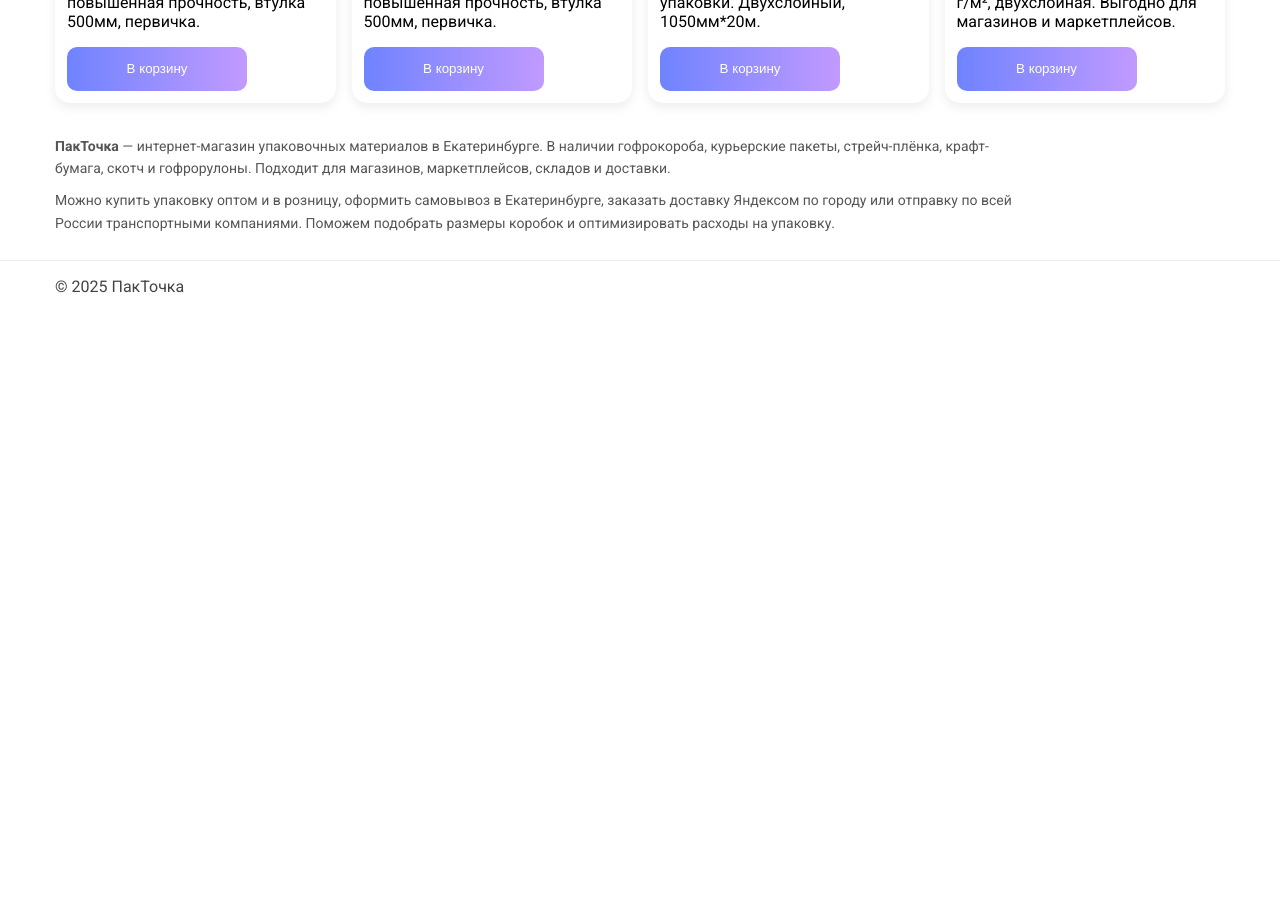
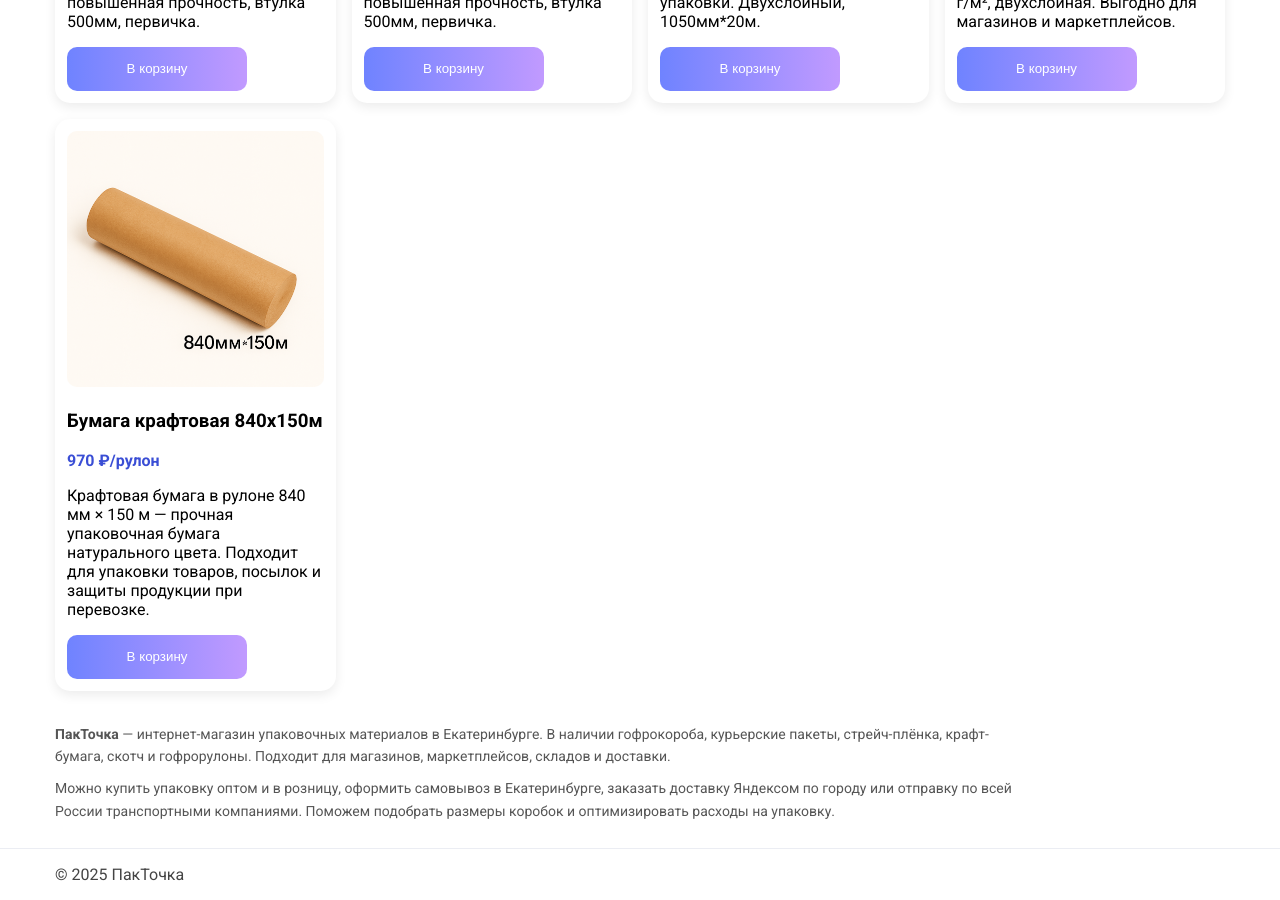
Before and after one commit to mckhoklov-creator/packtochka, a Jekyll site: the page built from katalog/index.md, in a window 1280 px wide and 900 px high, scrolled down 2709 px. Built offline with Jekyll 4.4.1, drawn with Linux system fonts in a browser that asks for light colours; before the commit the page ends 3021 px from its top, so only the background shows below that.

Commit message:
Add new product: Бумага крафтовая 840х150м

```diff
--- a/_data/products.yml
+++ b/_data/products.yml
@@ -178,3 +178,12 @@
   images:
   - /assets/img/pupirchataya-plenka-1-5x100m.png
   min_order: 1 рулон
+- name: Бумага крафтовая 840х150м
+  category: prochie
+  slug: bumaga-kraftovaya-840x150
+  price: '970'
+  unit: ₽/рулон
+  short: Крафтовая бумага в рулоне 840 мм × 150 м — прочная упаковочная бумага натурального цвета. Подходит для упаковки товаров, посылок и защиты продукции при перевозке.
+  images:
+  - /assets/img/bumaga-kraftovaya-840x150.png
+  min_order: 1 рулон
```
